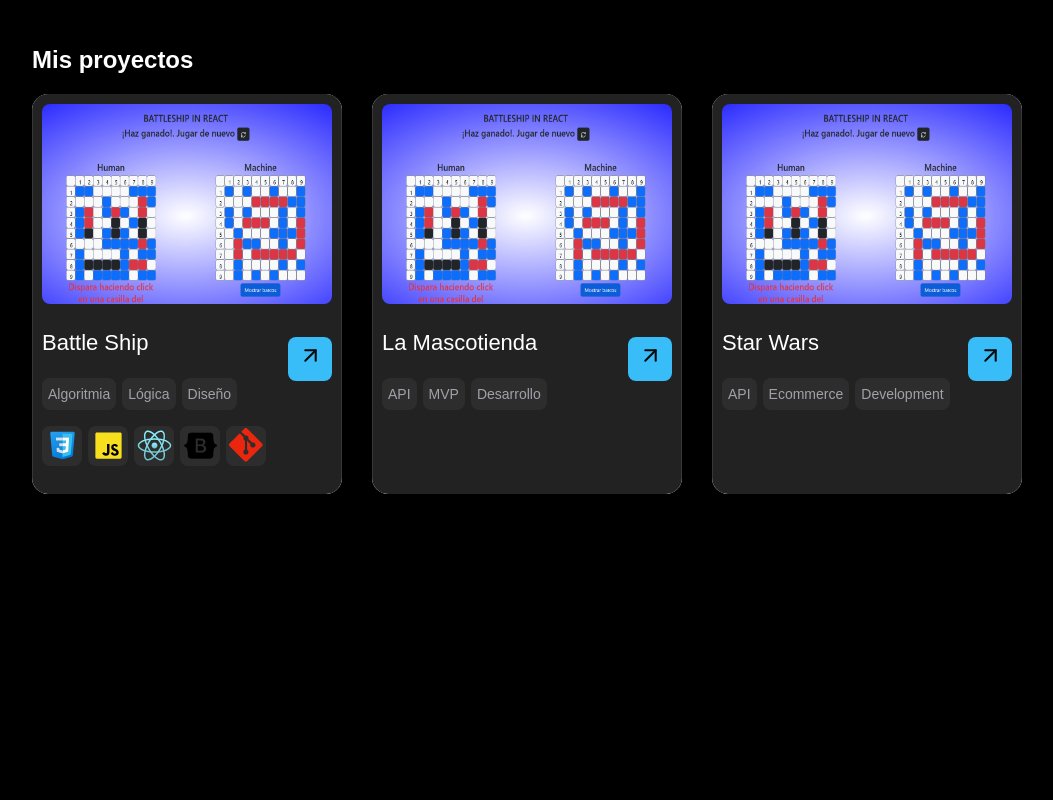
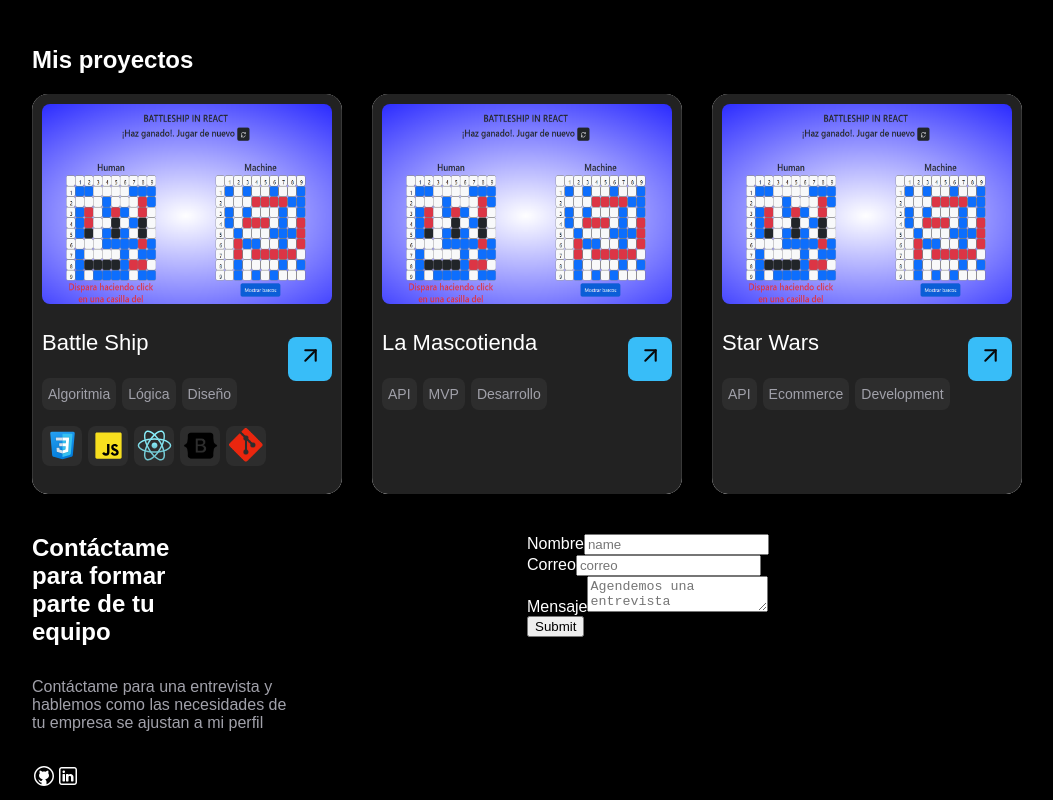
Before and after one commit to blancojohn/Portafolio-web, a React (Vite) app: page / in a window 1280 px wide. Shown: the part 639-1439 px from the top of the page, without its empty margins (109-1162 px from the left). Before the commit the page ends 1141 px from the top, so only its background shows below. Built offline with nearby package versions, Linux system fonts and the light colour scheme.

Commit message:
Creación del componente Contact y classNames para estilizar textos

```diff
--- a/src/App.jsx
+++ b/src/App.jsx
@@ -1,8 +1,7 @@
 import Header from "./components/Header";
 import Person from "./components/Person";
 import Project from "./components/Project";
-/* import Aside from "./components/Aside";
-import Contact from "./components/Contact";  */
+import Contact from "./components/Contact";
 
 /* import Prueba from "./components/Prueba"; */
 
@@ -13,9 +12,9 @@ const App = () => {
       <main>
         <Person />
         <Project />
+        <Contact />
       </main>
       {/* <Aside /> */}
-      {/* <Contact /> */}
       {/* <Prueba /> */}
     </>
   )
--- a/src/components/Contact.jsx
+++ b/src/components/Contact.jsx
@@ -1,14 +1,129 @@
-const Contact= ()=>{
+
+
+
+
+const Contact = () => {
+    const dataSocialLinks = [
+        {
+            href: 'https://github.com/blancojohn',
+            icon: <svg width="24" height="24" viewBox="0 0 24 24" fill="none" xmlns="http://www.w3.org/2000/svg">
+                <path d="M12 2C6.48603 2 2 6.48604 2 12C2 17.514 6.48603 22 12 22C17.514 22 22 17.514 22 12C22 6.48604 17.514 2 12 2ZM12 3.5C16.7033 3.5 20.5 7.2967 20.5 12C20.5 15.8327 17.9785 19.0613 14.5 20.126V17.5684C14.5 16.6133 13.9497 15.7943 13.1543 15.3867C13.9276 15.2388 14.6457 14.9454 15.249 14.5309C15.8522 14.1165 16.3232 13.5929 16.6228 13.0037C16.9224 12.4145 17.0421 11.7765 16.9718 11.1429C16.9015 10.5093 16.6434 9.89818 16.2188 9.36035C16.4405 8.67771 16.6883 7.48034 16.0996 6.53809C14.9647 6.53809 14.2323 7.31604 13.8828 7.7998C13.2853 7.60352 12.6459 7.5017 12 7.5C11.3537 7.50057 10.7136 7.60139 10.1152 7.79688C9.76487 7.31289 9.03311 6.53809 7.90039 6.53809C7.22486 7.61941 7.64246 8.78228 7.86621 9.25684C7.41288 9.79235 7.12862 10.4078 7.03781 11.0505C6.94699 11.6931 7.05233 12.3438 7.34478 12.9468C7.63723 13.5498 8.10809 14.087 8.71698 14.5124C9.32587 14.9379 10.0546 15.2389 10.8408 15.3896C10.1877 15.7262 9.69864 16.337 9.54883 17.0781H8.8916C8.2431 17.0781 7.99112 16.8146 7.64062 16.3701C7.29463 15.9256 6.92259 15.6269 6.47559 15.5029C6.23459 15.4774 6.07223 15.6607 6.28223 15.8232C6.99173 16.3062 7.0407 17.0968 7.3252 17.6143C7.5842 18.0803 8.11484 18.5 8.71484 18.5H9.5V20.126C6.02153 19.0613 3.5 15.8327 3.5 12C3.5 7.2967 7.29669 3.5 12 3.5Z" fill="currentColor" />
+            </svg>,
+            alt: 'GitHub'
+        },
+        {
+            href: 'https://www.linkedin.com/in/john-blanco-dc/',
+            icon: <svg width="24" height="24" viewBox="0 0 24 24" fill="none" xmlns="http://www.w3.org/2000/svg">
+                <path d="M5.75 3C4.24011 3 3 4.24011 3 5.75V18.25C3 19.7599 4.24011 21 5.75 21H18.25C19.7599 21 21 19.7599 21 18.25V5.75C21 4.24011 19.7599 3 18.25 3H5.75ZM5.75 4.5H18.25C18.9491 4.5 19.5 5.05089 19.5 5.75V18.25C19.5 18.9491 18.9491 19.5 18.25 19.5H5.75C5.05089 19.5 4.5 18.9491 4.5 18.25V5.75C4.5 5.05089 5.05089 4.5 5.75 4.5ZM7.75 6.5C7.41848 6.5 7.10054 6.6317 6.86612 6.86612C6.6317 7.10054 6.5 7.41848 6.5 7.75C6.5 8.08152 6.6317 8.39946 6.86612 8.63388C7.10054 8.8683 7.41848 9 7.75 9C8.08152 9 8.39946 8.8683 8.63388 8.63388C8.8683 8.39946 9 8.08152 9 7.75C9 7.41848 8.8683 7.10054 8.63388 6.86612C8.39946 6.6317 8.08152 6.5 7.75 6.5ZM7 10C6.7235 10 6.5 10.2235 6.5 10.5V17C6.5 17.2765 6.7235 17.5 7 17.5H8.5C8.7765 17.5 9 17.2765 9 17V10.5C9 10.2235 8.7765 10 8.5 10H7ZM10.5 10C10.2235 10 10 10.2235 10 10.5V17C10 17.2765 10.2235 17.5 10.5 17.5H12C12.2765 17.5 12.5 17.2765 12.5 17V13.25C12.5 12.5605 13.0605 12 13.75 12C14.4395 12 15 12.5605 15 13.25V17C15 17.2765 15.2235 17.5 15.5 17.5H17C17.2765 17.5 17.5 17.2765 17.5 17V13C17.5 11.3455 16.1545 10 14.5 10C13.731 10 13.0315 10.293 12.5 10.7705V10.5C12.5 10.2235 12.2765 10 12 10H10.5Z" fill="currentColor" />
+            </svg>,
+            alt: 'LinkedIn'
+        },
+    ];
+
+    const socialLinks = dataSocialLinks.map(({ herf, icon }, key) => (
+        <a
+            key={key}
+            href={herf}
+            target="_blank"
+            className=""
+        >
+            {icon}
+        </a>
+    ))
+
     return (
         <>
-            <section className="contact"> {/* Nombre de clase hace referencia área layout */}
-                <h3>Formulario de contacto</h3>
+            <section
+                id="contact"
+                className="Contact-section"
+            >
+                <div className="Contact-div-container">
 
-                <form>
-                    <fieldset>
-                        <h3>Aqui va el formulario</h3>
-                    </fieldset>
-                </form>
+                    <div className="Contact-div-h2-text-icons">
+                        <h2 className="Contact-h2-headLine">
+                            Contáctame para formar parte de tu equipo
+                        </h2>
+
+                        <p className="Contact-p-text">
+                            Contáctame para una entrevista y hablemos como las
+                            necesidades de tu empresa se ajustan a mi perfil
+                        </p>
+
+                        <div className="">
+                            {socialLinks}
+                        </div>
+                    </div>
+
+                    <form
+                        action=""
+                        method=""
+                        className=""
+                    >
+                        <div className="">
+
+                            <div className="">
+                                <label
+                                    htmlFor="name"
+                                    className="label"
+                                >
+                                    Nombre
+                                </label>
+                                <input
+                                    type="text"
+                                    name="name"
+                                    id="name"
+                                    autoComplete="name"
+                                    required
+                                    placeholder="name"
+                                    className="text-field"
+                                />
+                            </div>
+
+                            <div className="">
+                                <label
+                                    htmlFor="email"
+                                    className="label"
+                                >
+                                    Correo
+                                </label>
+                                <input
+                                    type="email"
+                                    name="email"
+                                    id="email"
+                                    autoComplete="email"
+                                    required
+                                    placeholder="correo"
+                                    className="text-field"
+                                />
+                            </div>
+
+                            <div className="">
+                                <label
+                                    htmlFor="message"
+                                    className="label"
+                                >
+                                    Mensaje
+                                </label>
+                                <textarea
+                                    name="message"
+                                    id="message"
+                                    placeholder="Agendemos una entrevista"
+                                    required
+                                    className="text-field"
+                                ></textarea>
+                            </div>
+
+                            <button
+                                type="submit"
+                                className=""
+                            >
+                                Submit
+                            </button>
+
+                        </div>
+                    </form>
+
+                </div>
             </section>
         </>
     )
--- a/src/components/ProjectCard.jsx
+++ b/src/components/ProjectCard.jsx
@@ -19,9 +19,10 @@ const ProjectCard = ({
     ))
 
     const dataTechnologies = technologies.map((icon, key) => (
-        <figure className="ProjectCard-figure-technologie">
+        <figure
+            key={key}
+            className="ProjectCard-figure-technologie">
             <img
-                key={key}
                 src={icon}
                 width={35}
                 height={35}
--- a/src/index.css
+++ b/src/index.css
@@ -634,3 +634,68 @@ body {
   position: absolute;
   inset: 0;
 }
+
+/* COMPONENT CONTACT */
+.Contact-section {
+
+}
+
+.Contact-div-container {
+  width: 310px;
+  padding-top: 40px;
+  margin-left: auto;
+  margin-right: auto;
+}
+
+@media (min-width: 1024px) {
+  .Contact-div-container {
+    width: 990px;
+    display: grid;
+    grid-template-columns: repeat(2, 495px);
+    align-items: stretch;
+  }
+}
+
+@media (min-width: 640px) and (max-width: 1023px) {
+  .Contact-div-container {
+    width: 600px;
+    display: grid;
+    grid-template-columns: repeat(2, 300px);
+    align-items: stretch;
+  }
+}
+
+.Contact-div-h2-text-icons {
+  margin-bottom: 12px;
+}
+
+@media (min-width: 1024px) {
+  .Contact-div-h2-text-icons {
+    margin-bottom: 0px;
+    display: flex;
+    flex-direction: column;
+  }
+}
+
+.Contact-h2-headLine {
+  margin-block-start: unset;
+}
+
+@media (min-width: 1024px){
+  .Contact-h2-headLine {
+    max-width: 12ch;
+  }
+}
+
+.Contact-p-text {
+  color: #a1a1aa;
+  max-width: 50ch;
+  margin-top: 12px;
+  margin-bottom: 32px;
+}
+
+@media (min-width: 1024px) {
+  .Contact-p-text {
+    max-width: 30ch;
+  }
+}
```
